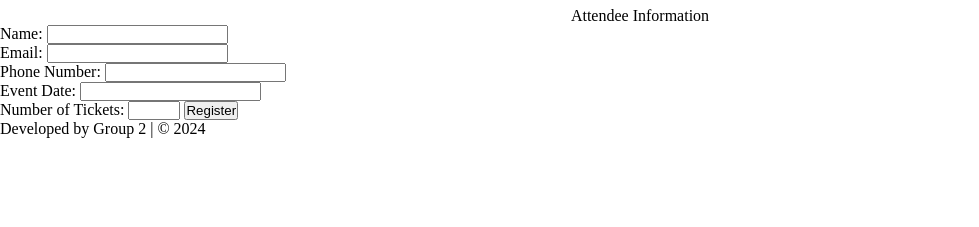
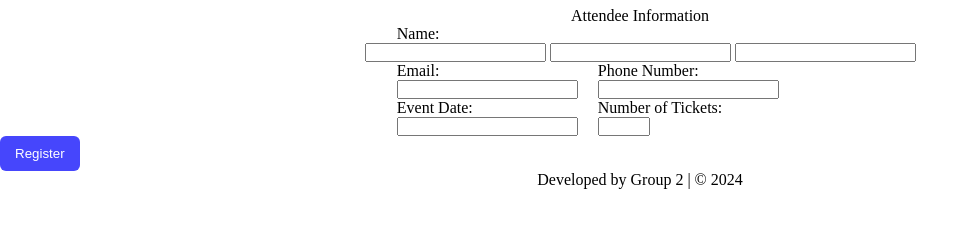
Before and after one commit to josueahadi/summative_assessment_one_group2, a plain HTML site: page index.html in a window 1280 px wide. Shown: the part 65-292 px from the top of the page, without its empty margins (0-979 px from the left). Drawn offline with Linux system fonts and the light colour scheme.

Commit message:
impmentation of the third feature

```diff
--- a/index.html
+++ b/index.html
@@ -17,24 +17,43 @@
 
             <form id="registrationForm">
                 <div class="error" id="errorName"></div>
-                <label for="name">Name:</label>
+                <div >
+                        <label for="name" class="name">Name:</label><br>
+                        <div class="names-input">
                             <input type="text" id="name" name="name" required>
+                            <input type="text" id="name" name="name" required>
+                            <input type="text" id="name" name="name" required>
+                        </div>
+                </div>
 
+
+                <div class="contact">
+                    <div>
                         <div class="error" id="errorEmail"></div>
-                <label for="email">Email:</label>
+                        <label for="email">Email:</label><br>
                         <input type="email" id="email" name="email" required>
+                    </div>
 
+                    <div>
                         <div class="error" id="errorPhone"></div>
-                <label for="phone">Phone Number:</label>
+                        <label for="phone">Phone Number:</label><br>
                         <input type="text" id="phone" name="phone" required>
+                    </div>
+                </div>
 
+                <div class="event">
+                    <div class="event-date">
                         <div class="error" id="errorDate"></div>
-                <label for="date">Event Date:</label>
+                        <label for="date">Event Date:</label><br>
                         <input type="text" id="date" name="date" required>
+                    </div>
 
+                    <div>
                         <div class="error" id="errorTickets"></div>
-                <label for="tickets">Number of Tickets:</label>
+                        <label for="tickets">Number of Tickets:</label><br>
                         <input type="number" id="tickets" name="tickets" min="1" max="10" required>
+                    </div>
+                </div>
 
                 <button type="submit">Register</button>
             </form>
--- a/styles.css
+++ b/styles.css
@@ -10,6 +10,31 @@
 .container > div p{
     padding-top: 10px;
 }
+.names-input{
+    text-align: center;
+}
+.name{
+margin-left: 31%;
+}
+.contact{
+    display: flex;
+    gap: 20px;
+    margin-left: 31%;
+}
+.event{
+    margin-left: 31%;
+    gap: 20px;
+    display: flex;
+}
+button{
+    text-align: center;
+    padding: 10px 15px;
+    cursor: pointer;
+    color: white;
+    border: none;
+    border-radius: 6px;
+    background-color: rgb(70, 70, 252);
+}
 footer{
-
+    text-align: center;
 }
```
Lines whose indentation alone changed are shown as unchanged.
